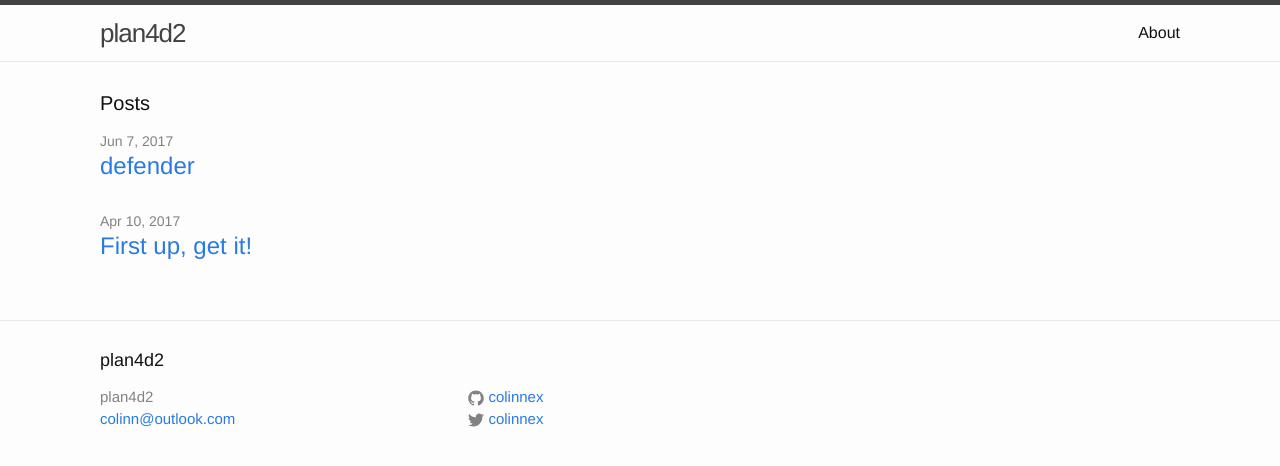
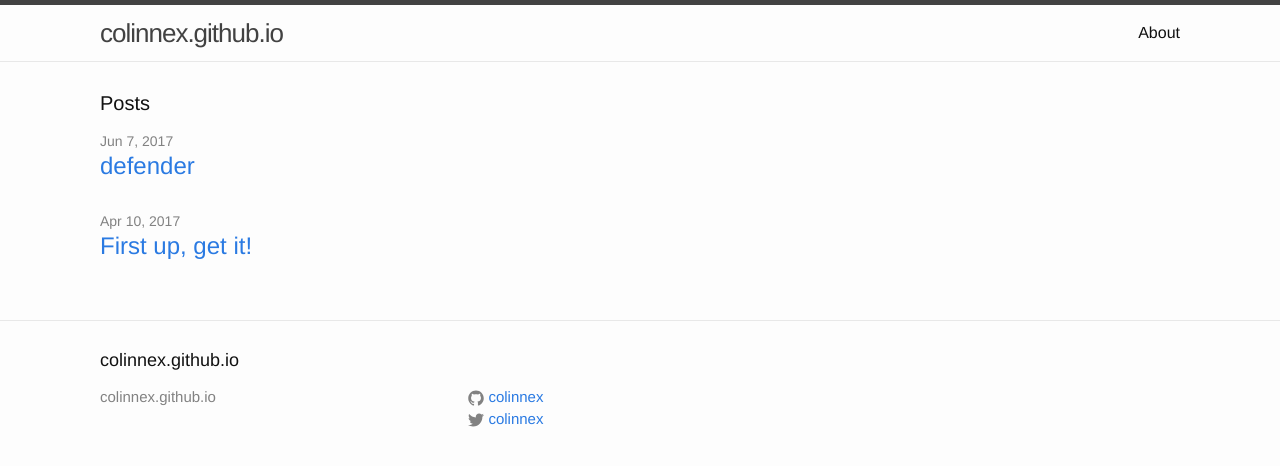
Before and after one commit to colinnEx/colinnex.github.io, a Jekyll site: the page built from index.html, in a window 1280 px wide. Shown: the top 466 px of the page. Built offline with Jekyll 4.4.1, drawn with Linux system fonts in a browser that asks for light colours; nearby versions of some CDN libraries.

Commit message:
Update _config.yml

```diff
--- a/_config.yml
+++ b/_config.yml
@@ -1,9 +1,9 @@
 # Site settings
-title: plan4d2
-email: colinn@outlook.com
+title:
+email:
 description: > # Do it!
 baseurl: "" # the subpath of your site, e.g. /blog/
-url: "http://www.plan4d2.com" # the base hostname & protocol for your site
+url:  # the base hostname & protocol for your site
 twitter_username: colinnex
 github_username:  colinnex
 
```
